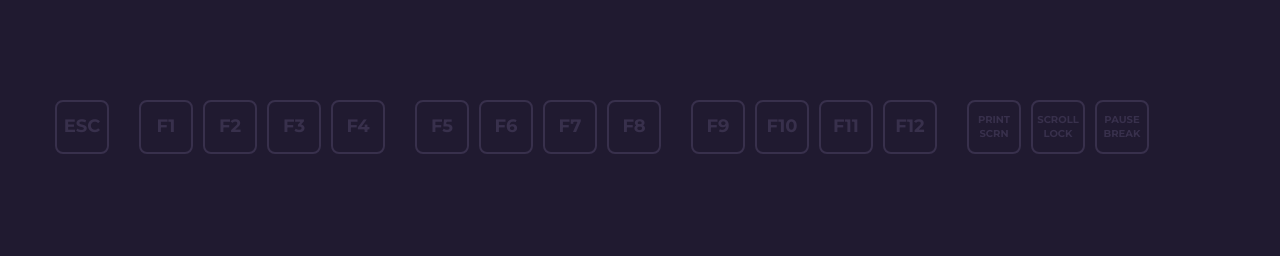
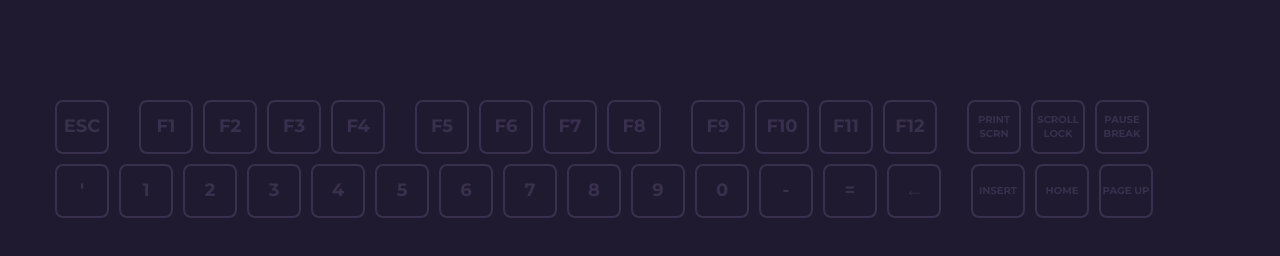
Before and after one commit to MateusDanieel/Keyboard, a website: page app/index.html in a window 1280 px wide. Drawn offline with Linux system fonts and the light colour scheme.

Commit message:
feat: add 2nd keyboard row

```diff
--- a/app/index.html
+++ b/app/index.html
@@ -106,6 +106,83 @@
                     </div>
 
                 </div>
+
+                <div class="sec-main__keyboard__row">
+
+                    <div class="sec-main__keyboard__row__keygroup">
+                        <span class="sec-main__keyboard__row__key" data-keycode="222">
+                            '
+                        </span>
+
+                        <span class="sec-main__keyboard__row__key" data-keycode="49">
+                            1
+                        </span>
+
+                        <span class="sec-main__keyboard__row__key" data-keycode="50">
+                            2
+                        </span>
+
+                        <span class="sec-main__keyboard__row__key" data-keycode="51">
+                            3
+                        </span>
+
+                        <span class="sec-main__keyboard__row__key" data-keycode="52">
+                            4
+                        </span>
+
+                        <span class="sec-main__keyboard__row__key" data-keycode="53">
+                            5
+                        </span>
+
+                        <span class="sec-main__keyboard__row__key" data-keycode="54">
+                            6
+                        </span>
+
+                        <span class="sec-main__keyboard__row__key" data-keycode="55">
+                            7
+                        </span>
+
+                        <span class="sec-main__keyboard__row__key" data-keycode="56">
+                            8
+                        </span>
+
+                        <span class="sec-main__keyboard__row__key" data-keycode="57">
+                            9
+                        </span>
+
+                        <span class="sec-main__keyboard__row__key" data-keycode="48">
+                            0
+                        </span>
+
+                        <span class="sec-main__keyboard__row__key" data-keycode="109">
+                            -
+                        </span>
+
+                        <span class="sec-main__keyboard__row__key" data-keycode="187">
+                            =
+                        </span>
+
+                        <span class="sec-main__keyboard__row__key" data-keycode="8">
+                            &#x2190;
+                        </span>
+                    </div>
+
+                    <div class="sec-main__keyboard__row__keygroup">
+                        <span class="sec-main__keyboard__row__key" data-keycode="45">
+                           INSERT
+                        </span>
+
+                        <span class="sec-main__keyboard__row__key" data-keycode="36">
+                            HOME
+                        </span>
+
+                        <span class="sec-main__keyboard__row__key" data-keycode="33">
+                            PAGE UP
+                        </span>
+                    </div>
+
+                </div>
+
             </div>
         </div>
     </main>
--- a/app/src/scss/_layout.scss
+++ b/app/src/scss/_layout.scss
@@ -20,7 +20,7 @@
                 height: 50px;
                 border: 2px solid #38304c;
                 color: #38304c;
-                margin: 0 10px 0 0;
+                margin: 0 10px 10px 0;
                 border-radius: 8px;
                 font-weight: 700;
                 cursor: default;
```
Also changed, not shown: app/dist/css/style.min.css.
